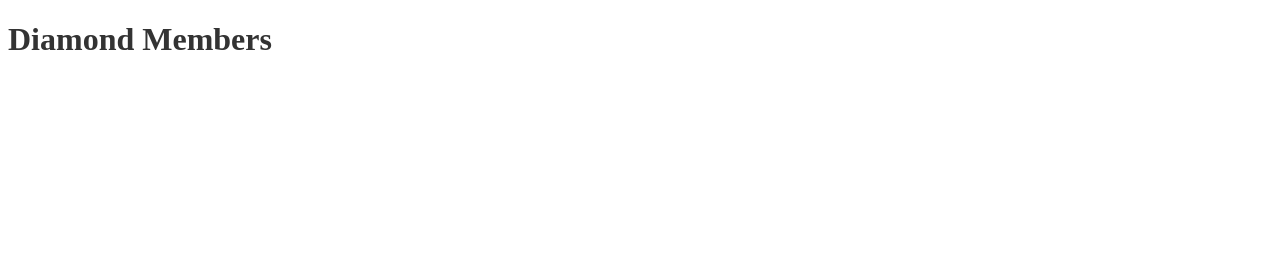
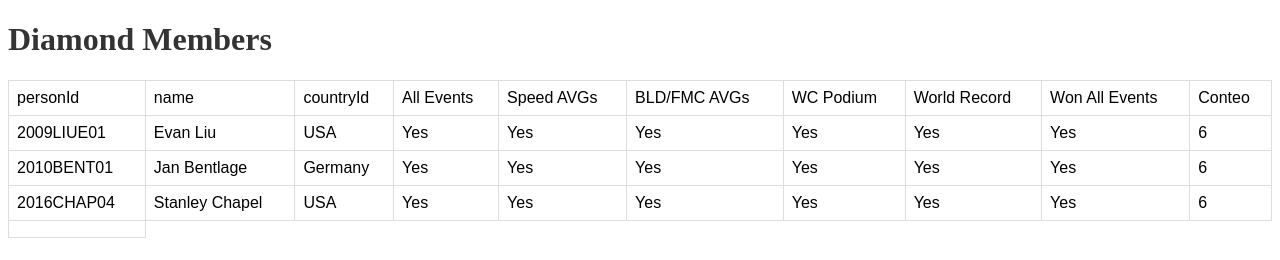
Before and after one commit to Duvan2028/WCA_STATS_PERU, a plain HTML site: page index.html in a window 1280 px wide. Drawn offline with Linux system fonts and the light colour scheme.

Commit message:
Update index.html

```diff
--- a/index.html
+++ b/index.html
@@ -35,7 +35,7 @@
 
   <script>
     function loadCSVFiles(file_path) {
-      fetch(filepath)
+      fetch(file_path)
         .then(function(response) {
           return response.text();
         })
```
